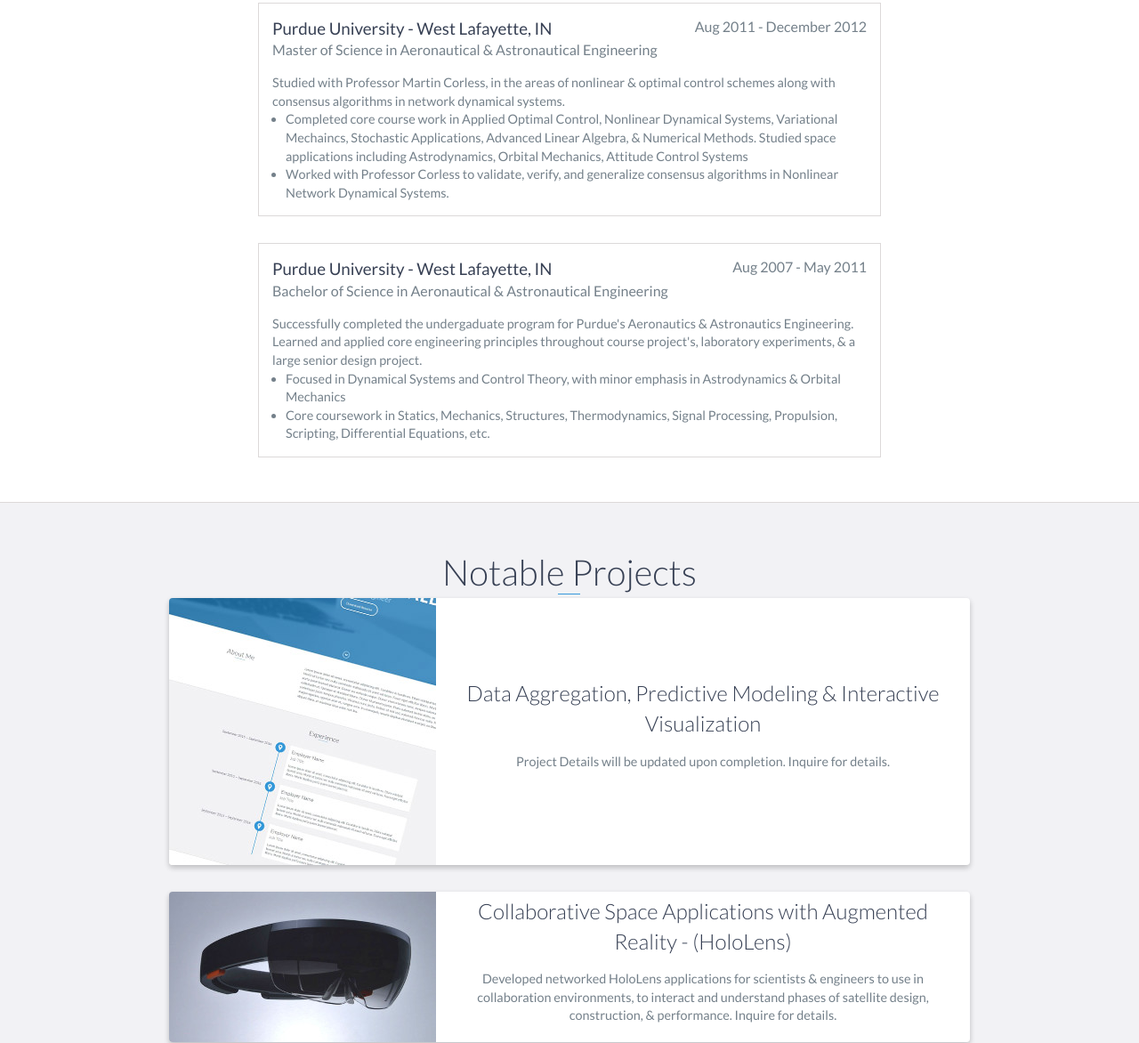
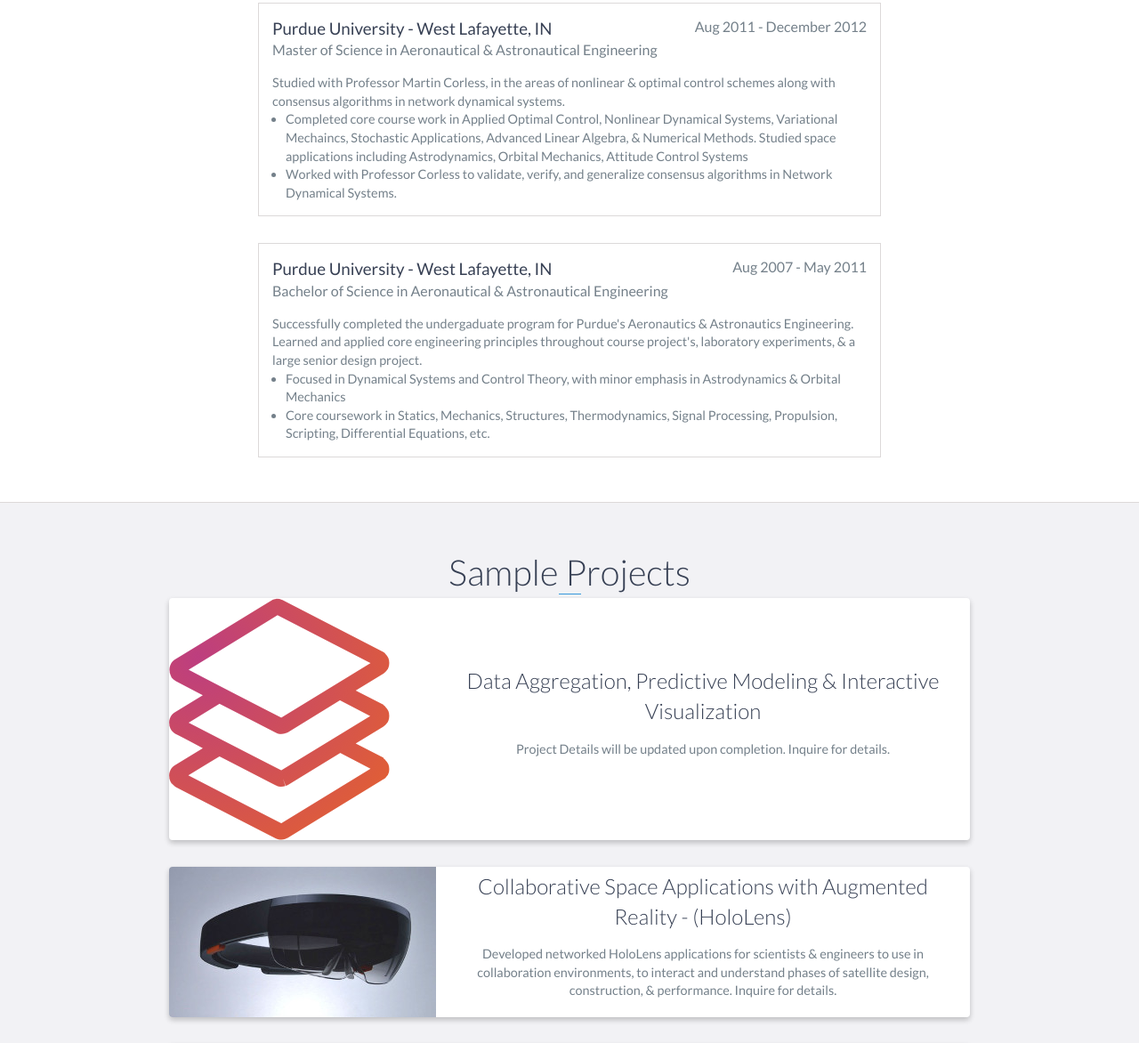
Before and after one commit to GeeJayy/GeeJayy.github.io, a website: page index.html in a window 1280 px wide. Shown: the part 2965-4137 px from the top of the page at 89% size. Drawn offline with nearby package versions, Linux system fonts and the light colour scheme.

Commit message:
slight styling and image replacement

```diff
--- a/index.html
+++ b/index.html
@@ -217,7 +217,7 @@
                     Studied space applications including Astrodynamics, Orbital Mechanics, Attitude Control Systems
                </li>
                 <li>
-                    Worked with Professor Corless to validate, verify, and generalize consensus algorithms in Nonlinear Network Dynamical Systems.
+                    Worked with Professor Corless to validate, verify, and generalize consensus algorithms in Network Dynamical Systems.
                 </li>
 
             </ul>
@@ -247,12 +247,12 @@
     <!-- End #education -->
 
     <div id="projects" class="background-alt">
-        <h2 class="heading">Notable Projects</h2>
+        <h2 class="heading">Sample Projects</h2>
         <div class="container">
             <div class="row">
                 <div class="project shadow-large">
                     <div class="project-image">
-                        <img src="images/project.jpg" />
+                        <img src="../images/fullstack_icon.jpg" />
                     </div>
                     <!-- End .project-image -->
                     <div class="project-info">
--- a/scss/styles.scss
+++ b/scss/styles.scss
@@ -671,7 +671,7 @@
     p {
         color: $text;
         margin: 0 0 15px 0;
-        font-size: 0.9em;
+        font-size: 0.8em;
     }
 }
 
```
Also changed, not shown: images/fullstack_icon.jpg (added).
